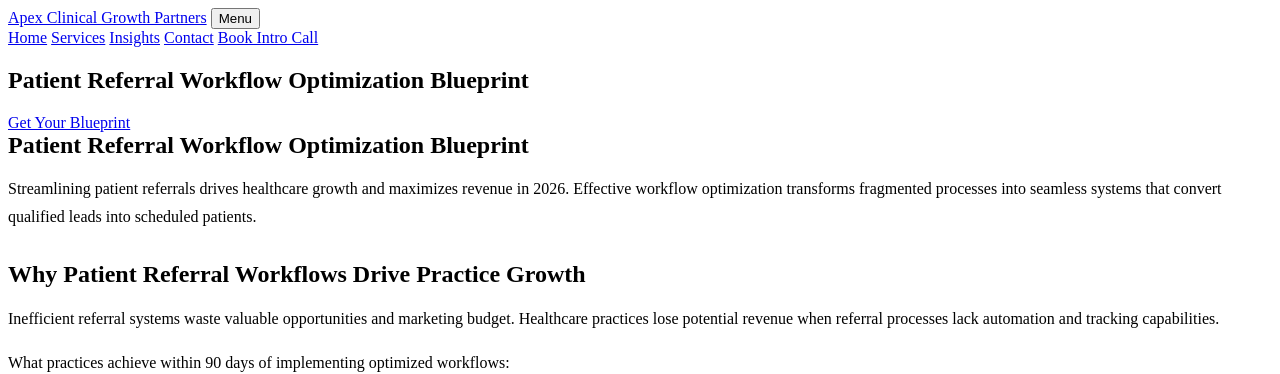
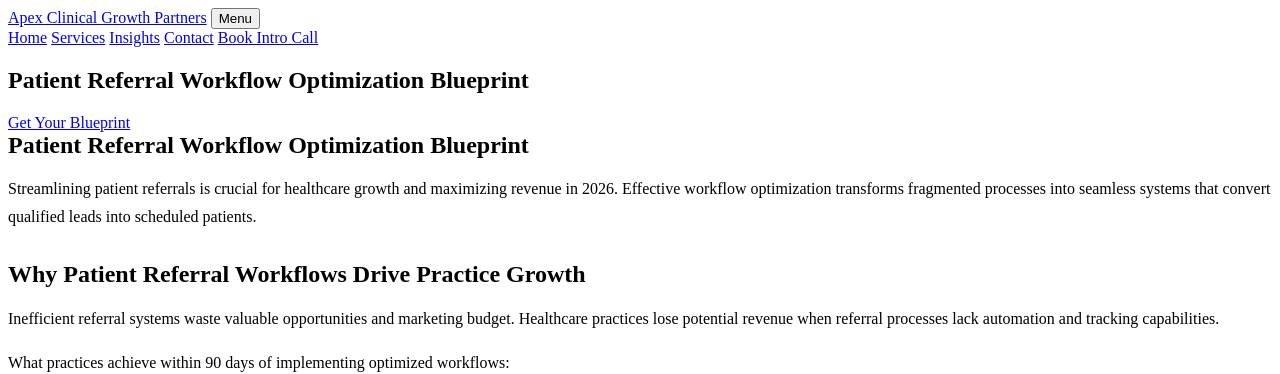
Before and after one commit to prjctlphbt/orbitr-canary-angular-20260228, a Jekyll site: the page patient-referral-workflow-blueprint.html, which Jekyll copies as it is, in a window 1280 px wide. Shown: the top 374 px of the page. Built offline with Jekyll 4.4.1, drawn with Linux system fonts in a browser that asks for light colours.

Commit message:
Refresh and update content: patient-referral-workflow-blueprint.html

```diff
--- a/patient-referral-workflow-blueprint.html
+++ b/patient-referral-workflow-blueprint.html
@@ -4,10 +4,9 @@
 <head>
 <meta charset="utf-8"/>
 <meta content="width=device-width, initial-scale=1.0" name="viewport"/>
-<meta content="Optimize your patient referral workflow with Apex Clinical Growth Partners. Streamline processes, reduce delays, and boost referral volume by 40% in 2026. Get your blueprint today." name="description"/>
+<meta content="Optimize your 2026 patient referral workflow with Apex Clinical Growth Partners. Streamline processes, reduce delays, and boost referral volume by 40%. Get your blueprint today." name="description"/>
 <title>Patient Referral Workflow Optimization Blueprint | 2026 Guide</title>
 <style>
-
 
 /* Minimal functional styles (accordion, forms only) */
 
@@ -49,7 +48,7 @@
  box-sizing: border-box;
 }
 
- </style>
+</style>
 <style id="orbitr-generated-content-style">
 .orbitr-generated-content > * {
  margin: 0;
@@ -109,7 +108,7 @@
 <section class="landing-content">
 <div class="container orbitr-generated-content">
 <h1>Patient Referral Workflow Optimization Blueprint</h1>
-<p>Streamlining patient referrals drives healthcare growth and maximizes revenue in 2026. Effective workflow optimization transforms fragmented processes into seamless systems that convert qualified leads into scheduled patients.</p>
+<p>Streamlining patient referrals is crucial for healthcare growth and maximizing revenue in 2026. Effective workflow optimization transforms fragmented processes into seamless systems that convert qualified leads into scheduled patients.</p>
 <h2>Why Patient Referral Workflows Drive Practice Growth</h2>
 <p>Inefficient referral systems waste valuable opportunities and marketing budget. Healthcare practices lose potential revenue when referral processes lack automation and tracking capabilities.</p>
 <p>What practices achieve within 90 days of implementing optimized workflows:</p>
@@ -187,6 +186,6 @@
  button.parentElement.classList.toggle('active');
  });
  });
- </script>
+</script>
 </body>
 </html>
```
